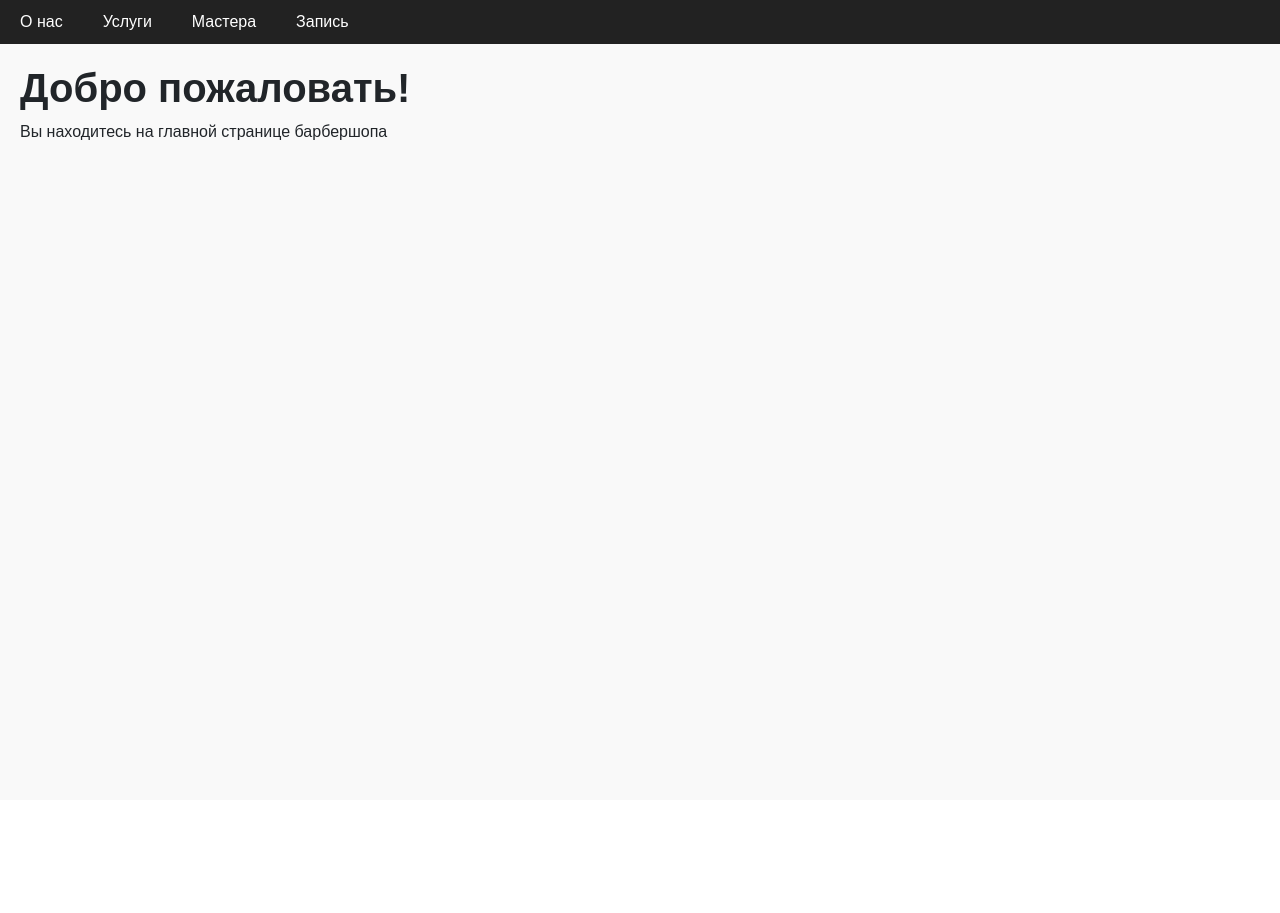
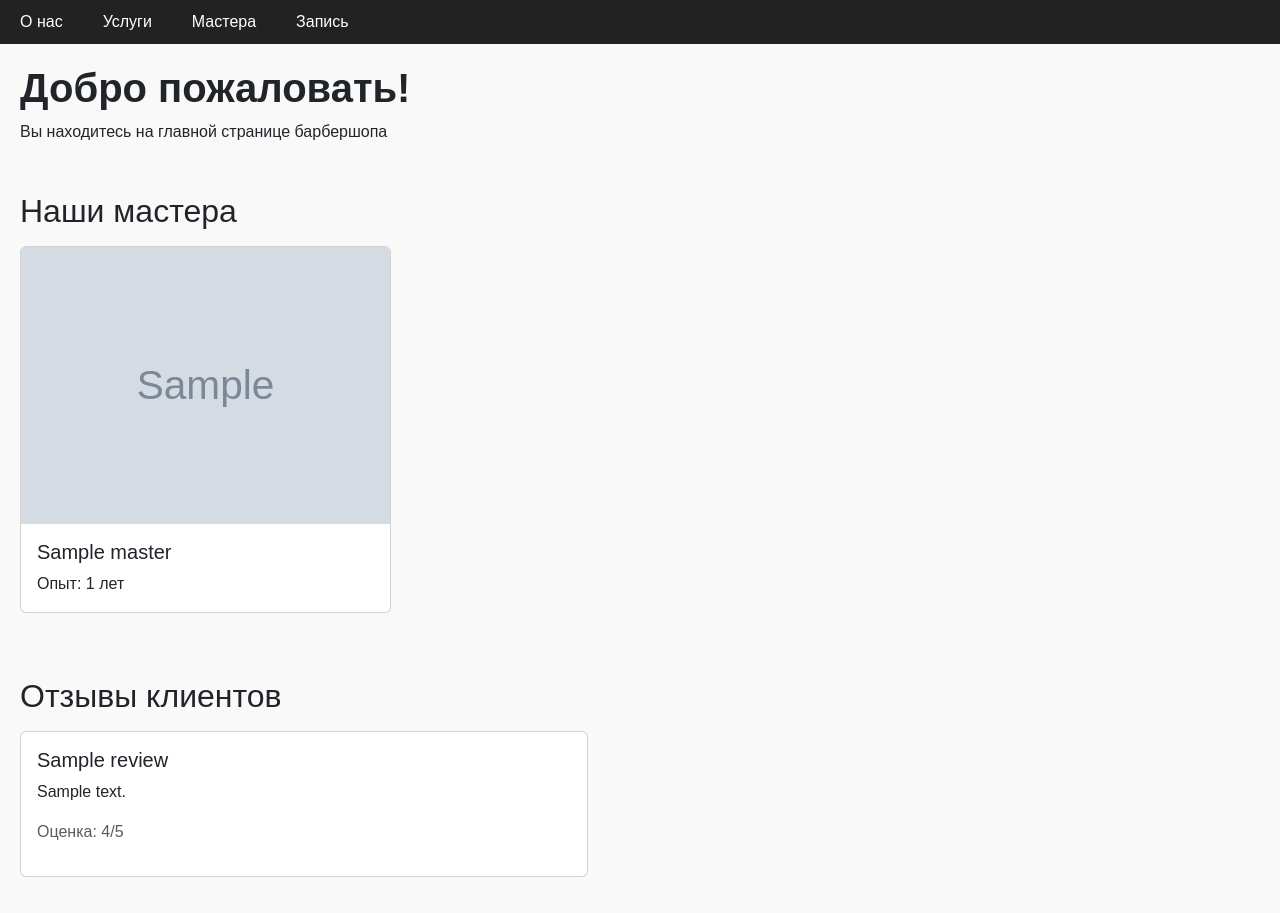
Before and after one commit to Ollie-00001/barbershop, a Django app: template templates/index.html in a window 1280 px wide. Before the commit the page ends 140 px from the top, so only its background shows below. Run offline with Django 5.2, Linux system fonts and the light colour scheme; the template is opened without the code that fills it: values that come from a table or form of the project are taken from there, others are empty; tables that the repository leaves empty hold one stand-in row (values such as "Sample post"); grey boxes marked "Sample" are stand-in pictures.

Commit message:
hw_41: rebased templates to Django ORM

```diff
--- a/templates/index.html
+++ b/templates/index.html
@@ -7,6 +7,40 @@
 <div class="container">
     <h1 style="font-weight: bold;">Добро пожаловать!</h1>
     <p>Вы находитесь на главной странице барбершопа</p>
+
+    <h2 class="mt-5 mb-3">Наши мастера</h2>
+    <div class="row">
+        {% for master in masters %}
+            <div class="col-md-4 mb-3">
+                <div class="card h-100">
+                    <img src="{{ master.photo.url }}" class="card-img-top" alt="{{ master.name }}">
+                    <div class="card-body">
+                        <h5 class="card-title">{{ master.name }}</h5>
+                        <p class="card-text">Опыт: {{ master.experience }} лет</p>
+                    </div>
+                </div>
+            </div>
+        {% empty %}
+            <p>Мастеров пока нет.</p>
+        {% endfor %}
+    </div>
+
+    <h2 class="mt-5 mb-3">Отзывы клиентов</h2>
+    <div class="row">
+        {% for review in reviews %}
+            <div class="col-md-6 mb-3">
+                <div class="card h-100">
+                    <div class="card-body">
+                        <h5 class="card-title">{{ review.client_name }}</h5>
+                        <p class="card-text">{{ review.text }}</p>
+                        <p class="text-muted">Оценка: {{ review.rating }}/5</p>
+                    </div>
+                </div>
+            </div>
+        {% empty %}
+            <p>Пока нет отзывов.</p>
+        {% endfor %}
+    </div>
 </div>
 {% endblock %}
 
```
Also changed, not shown: templates/order_detail.html (+16 -8 lines), templates/orders.html (+45 -12 lines).
